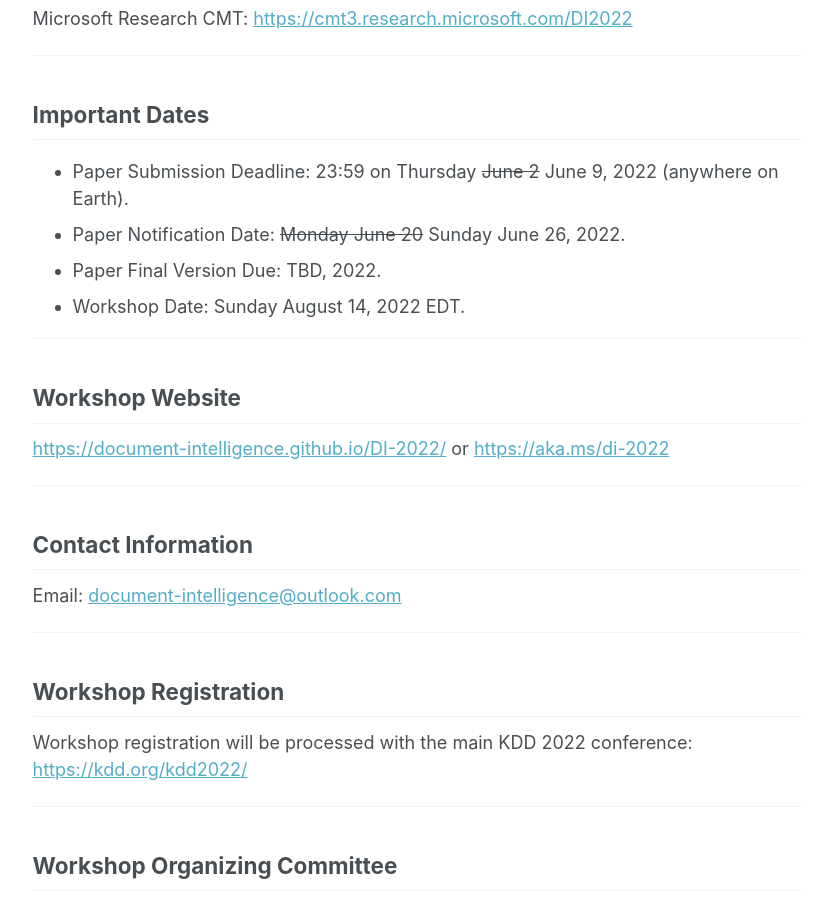
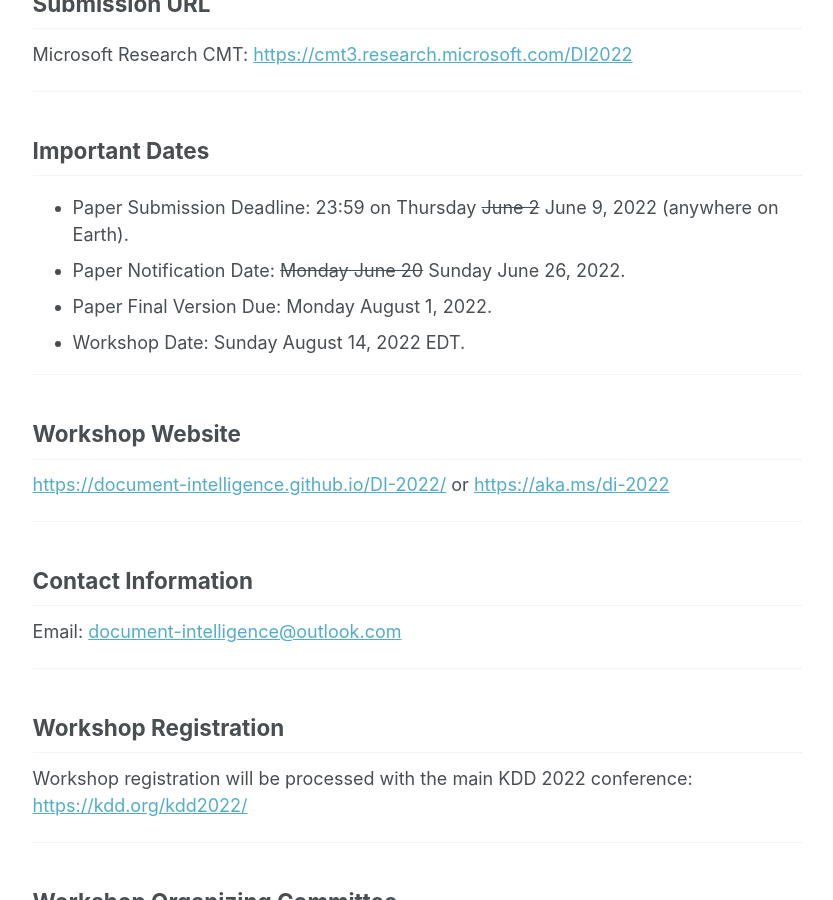
Before and after one commit to document-intelligence/DI-2022, a Jekyll site: the page built from _pages/cfp.md, in a window 1280 px wide and 900 px high, scrolled down 3589 px. Shown: the whole window, without its empty margins (249-1082 px from the left). Built offline with Jekyll 4.4.1, drawn with Linux system fonts in a browser that asks for light colours; some of the changed text lies outside the part shown.

Commit message:
Update cfp.md

```diff
--- a/_pages/cfp.md
+++ b/_pages/cfp.md
@@ -11,6 +11,7 @@ redirect_from:
 
 ## UPDATES
 
+- July 10: Paper final version due on [August 1, 2022](#important-dates)!
 - June 26: [Accepted papers](https://document-intelligence.github.io/DI-2022/papers/) announced!
 - June 20: Paper notification is now extended to [June 26, 2022](#important-dates)!
 - June 17:
@@ -139,7 +140,7 @@ Microsoft Research CMT: <https://cmt3.research.microsoft.com/DI2022>
 
 - Paper Submission Deadline: 23:59 on Thursday ~~June 2~~ June 9, 2022 (anywhere on Earth).
 - Paper Notification Date: ~~Monday June 20~~ Sunday June 26, 2022.
-- Paper Final Version Due: TBD, 2022.
+- Paper Final Version Due: Monday August 1, 2022.
 <!-- - Pre-recorded Video and Slides Upload Due: 23:59 on TBD, 2022 (anywhere on Earth). -->
 - Workshop Date: Sunday August 14, 2022 EDT.
 
```
